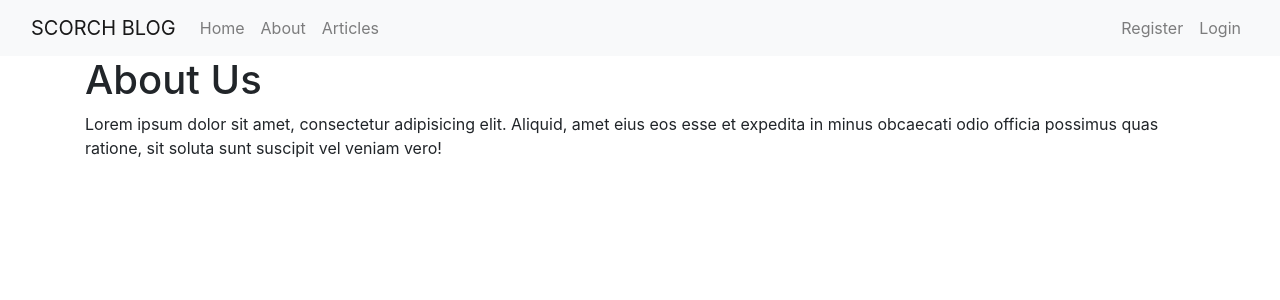
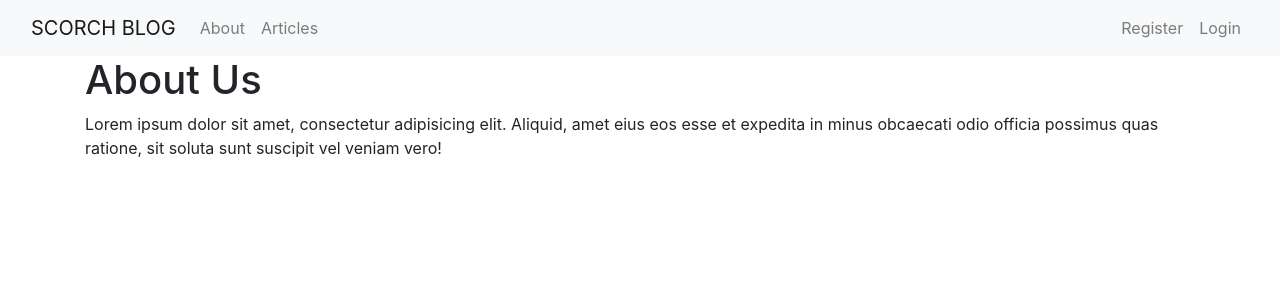
Before and after one commit to SwagataJ/blogya, a Flask app: page /about in a window 1280 px wide. Shown: the top 300 px of the page. Run offline with Flask 2, Linux system fonts and the light colour scheme.

Commit message:
Update _navbar.html
deleted home nav button as "scorch blog" redirects to the index page.

```diff
--- a/templates/includes/_navbar.html
+++ b/templates/includes/_navbar.html
@@ -6,7 +6,6 @@
     </button>
     <div class="collapse navbar-collapse" id="navbarNavAltMarkup">
       <div class="navbar-nav">
-        <a class="nav-link" href="/">Home</a>
         <a class="nav-link" href="/about">About</a>
         <a class="nav-link" href="/articles">Articles</a>
       </div>
```
